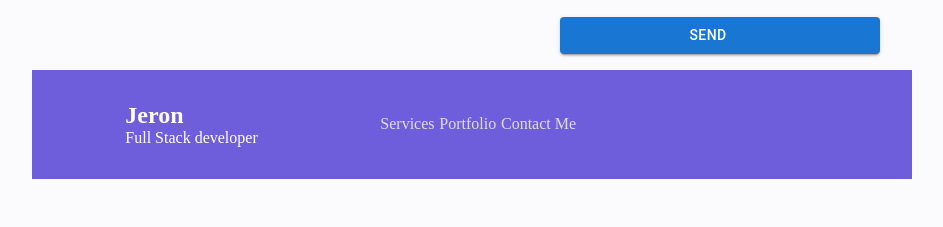
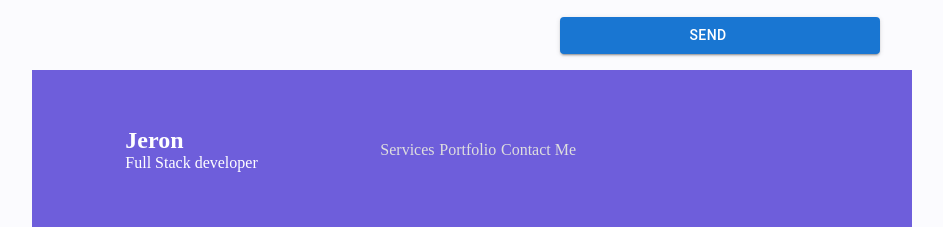
Before and after one commit to jeronasiedu/portfolio, a React (Vite) app: page / in a window 1280 px wide. Shown: the part 2562-2789 px from the top of the page, without its empty margins (168-1111 px from the left). Before the commit the page ends 2741 px from the top, so only its background shows below. Built offline with nearby package versions, Linux system fonts and the light colour scheme; some icons are missing.

Commit message:
few changes

```diff
--- a/src/styles/Footer.styled.js
+++ b/src/styles/Footer.styled.js
@@ -8,6 +8,7 @@ export const FooterContainer = styled.footer`
   display: flex;
   justify-content: space-around;
   align-items: center;
+  min-height: 10rem;
   color: ${({ theme }) => theme.colors.text_w_p};
   @media (max-width: 620px) {
     flex-direction: column;
```
